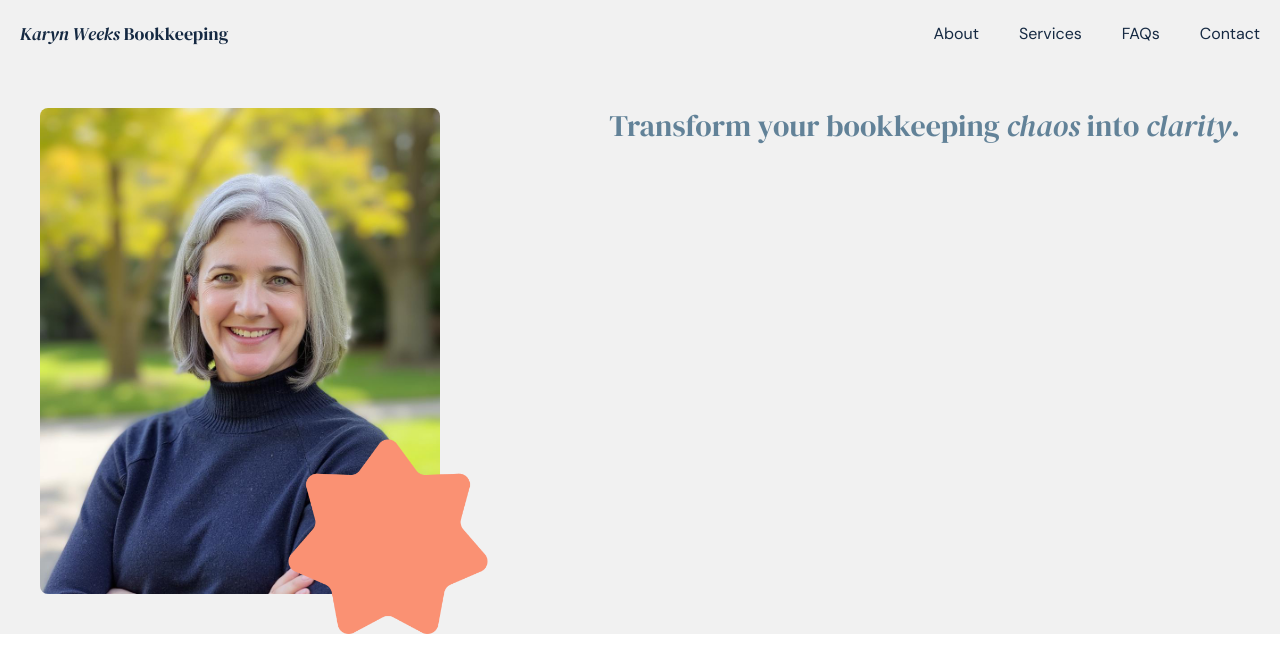
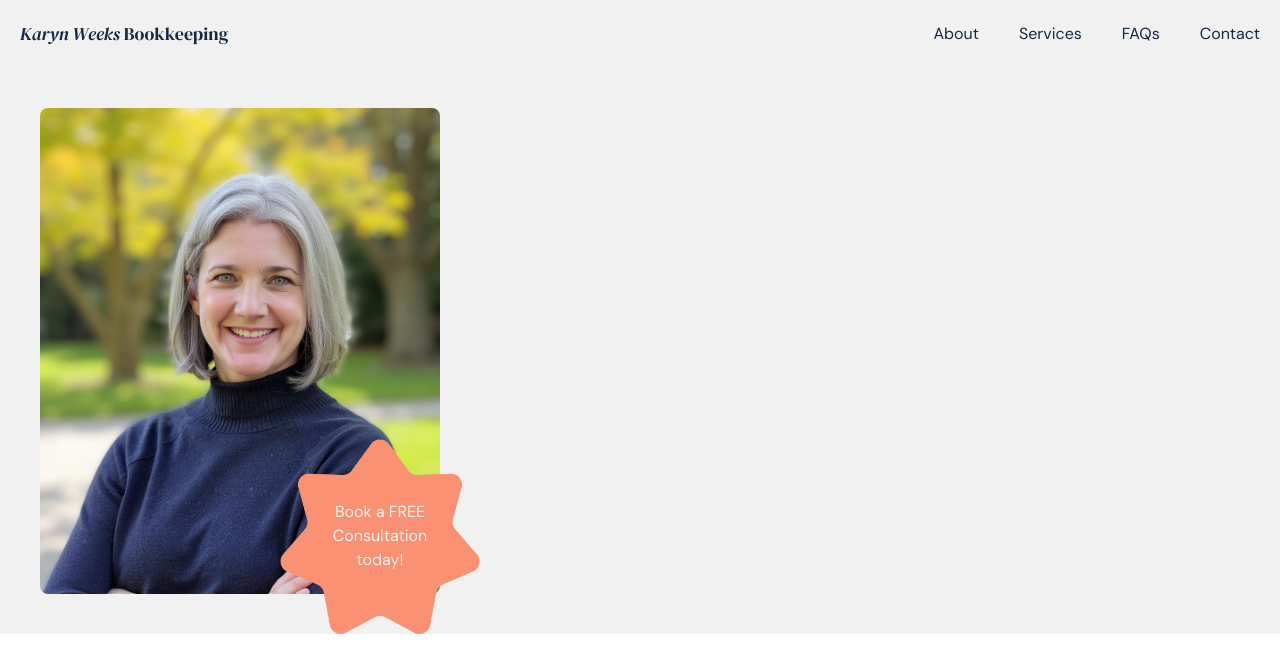
Before and after one commit to catherinetweeks/bookkeeping-services-website, a website: page index.html in a window 1280 px wide. Drawn offline with Linux system fonts and the light colour scheme.

Commit message:
text on star

```diff
--- a/index.html
+++ b/index.html
@@ -33,16 +33,20 @@
                 <!-- headshot image -->
                 <img src="images/headshot.jpeg" alt="Karyn Weeks"
                      class="rounded-lg w-full min-w-[200px]">
-                <!-- star image -->
-                <div class="absolute -bottom-10 -right-12 w-1/2 min-w-[100px]">
-                    <img src="images/star.png" alt="Star" class="w-full min-w-[100px]">
+                <!-- star image with text -->
+                <div class="absolute -bottom-10 -right-10 w-1/2 min-w-[100px]">
+                    <div class="relative">
+                        <!-- Star image -->
+                        <img src="images/star.png" alt="Star" class="w-full min-w-[100px]">
+                        <!-- Overlay text -->
+                        <div class="absolute inset-10 flex items-center justify-center text-center">
+                            <p class="text-xs sm:text- md:text-base font-sans text-Grey">
+                                Book a FREE Consultation today!
+                            </p>
+                        </div>
+                    </div>
                 </div>
             </div>
-            <!-- Hero Text -->
-            <p class="font-serif text-3xl text-Teal">
-                Transform your bookkeeping <span class="italic">chaos</span> into <span class="italic">clarity</span>.
-            </p>
-        </div>
     </div>
 
 
```
Also changed, not shown: src/output.css.
